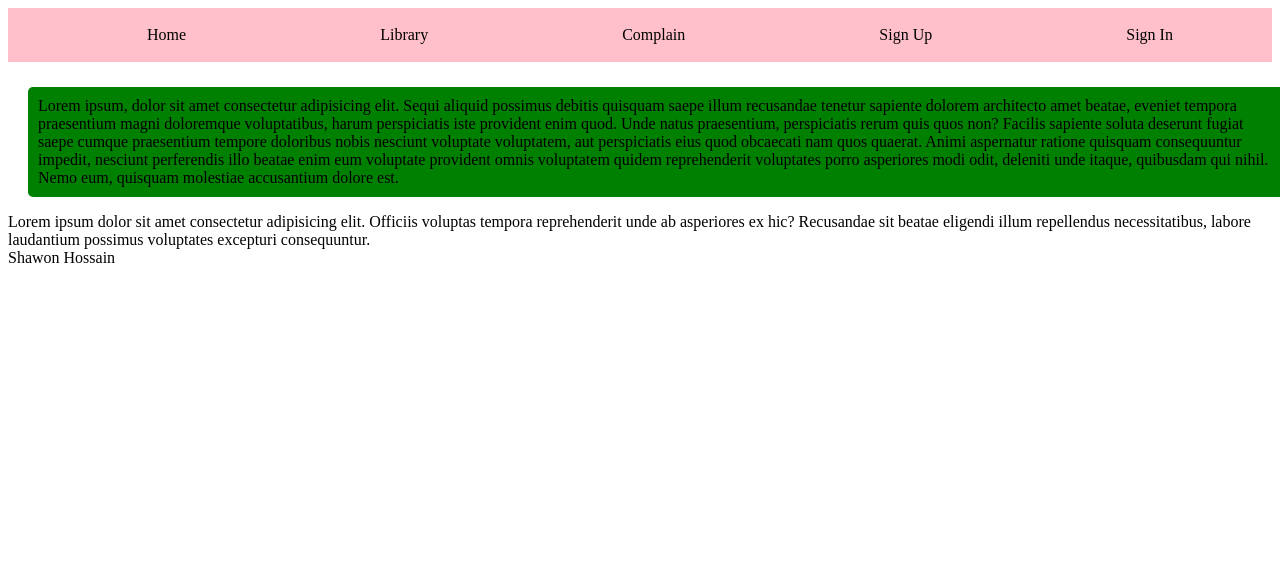
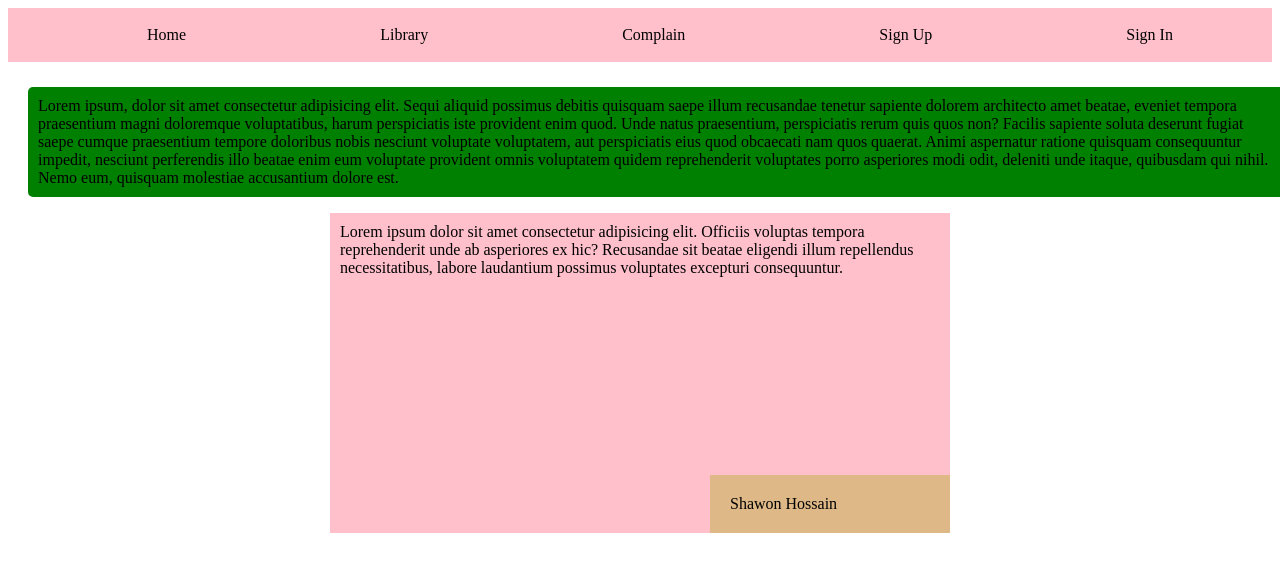
Before and after one commit to ShawonMSH21/CSS-Learning, a plain HTML site: page 07_Positions/index.html in a window 1280 px wide. Drawn offline with Linux system fonts and the light colour scheme.

Commit message:
completed absolute  positions properties

```diff
--- a/07_Positions/style.css
+++ b/07_Positions/style.css
@@ -18,3 +18,22 @@
   top: 20px;
   left: 20px;
 }
+
+/* Absolute positioning */
+.newDiv {
+  width: 600px;
+  height: 300px;
+  margin: auto;
+  padding: 10px;
+  background-color: pink;
+  position: relative;
+}
+
+.absolute {
+  width: 200px;
+  background-color: burlywood;
+  padding: 20px;
+  position: absolute;
+  bottom: 0px;
+  right: 0px;
+}
```
